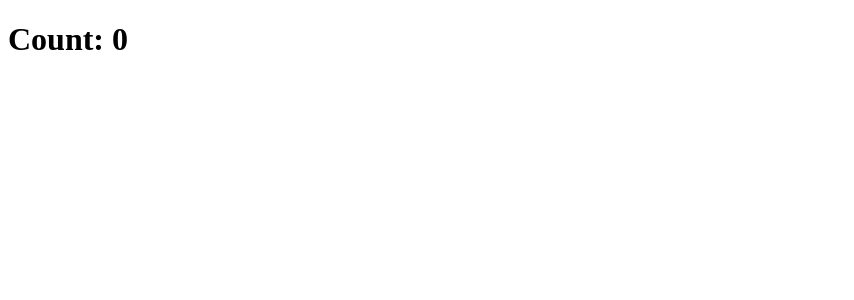
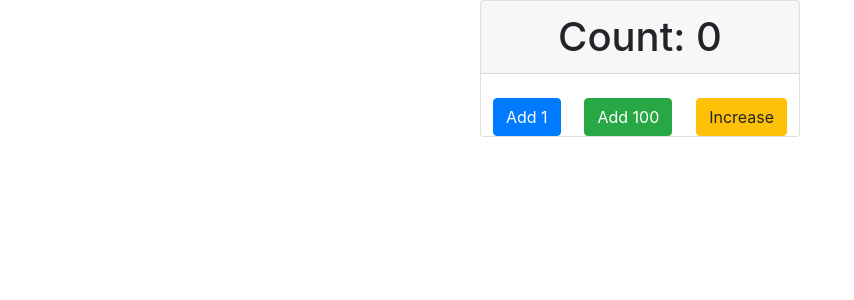
Before and after one commit to mate-academy/react_counter, a React (Create React App) app: page / in a window 1280 px wide. Shown: the top 300 px of the page, without its empty margins (0-854 px from the left). Built offline with nearby package versions, Linux system fonts and the light colour scheme; the HTML template or start-up script is replaced by a standard one.

Commit message:
-solution

```diff
--- a/public/index.html
+++ b/public/index.html
@@ -4,6 +4,7 @@
     <meta charset="utf-8" />
     <meta name="viewport" content="width=device-width, initial-scale=1" />
     <title>React App</title>
+    <link rel="stylesheet" href="https://cdn.jsdelivr.net/npm/bootstrap@4.5.3/dist/css/bootstrap.min.css" integrity="sha384-TX8t27EcRE3e/ihU7zmQxVncDAy5uIKz4rEkgIXeMed4M0jlfIDPvg6uqKI2xXr2" crossorigin="anonymous">
   </head>
   <body>
     <div id="root"></div>
--- a/src/App.js
+++ b/src/App.js
@@ -2,15 +2,67 @@ import React from 'react';
 import './App.scss';
 
 class App extends React.Component {
-  addOne = () => {};
+  state = {
+    count: 0,
+  }
 
-  add100 = () => {};
+  addOne = () => {
+    this.setState(state => ({
+      count: state.count + 1,
+    }));
+  };
 
-  increase = () => {};
+  add100 = () => {
+    this.setState(state => ({
+      count: state.count + 100,
+    }));
+  };
+
+  increase = () => {
+    if (this.state.count % 5 === 0) {
+      this.add100();
+    }
+
+    this.addOne();
+  };
 
   render() {
+    const { count } = this.state;
+
     return (
-      <h1>Count: 0</h1>
+      <div className="card w-25 m-auto">
+        <h1 className="card-header text-center">
+          {
+            `Count: ${count}`
+          }
+        </h1>
+
+        <div className="mt-4 d-flex justify-content-around">
+          <button
+            type="button"
+            className="btn btn-primary"
+            onClick={this.addOne}
+          >
+            Add 1
+          </button>
+
+          <button
+            type="button"
+            onClick={this.add100}
+            className="btn btn-success"
+          >
+            Add 100
+          </button>
+
+          <button
+            type="button"
+            onClick={this.increase}
+            className="btn btn-warning"
+          >
+            Increase
+          </button>
+        </div>
+      </div>
     );
   }
 }
```
Also changed, not shown: 1 other file (tests, documents, lock files or other folders).
